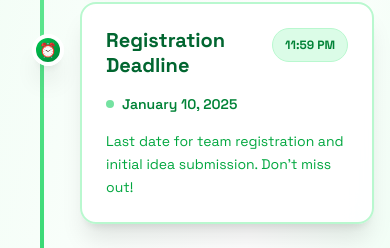
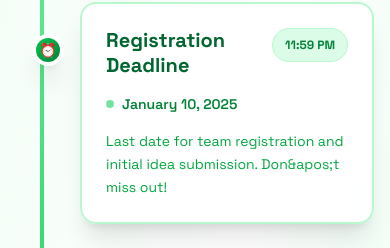
Before and after one commit to Jaisaarathi19/ezhumi, a Next.js app: page / in a window 390 px wide. Shown: the part 3656-3904 px from the top of the page. Built offline with nearby package versions, Linux system fonts and the light colour scheme.

Commit message:
fixed timeline rendering issue on mobile devices

```diff
--- a/src/components/Timeline.tsx
+++ b/src/components/Timeline.tsx
@@ -103,7 +103,7 @@ const TimelineItem: React.FC<TimelineItemProps> = ({ event, index }) => {
             {event.status === 'featured' && (
               <div className="mt-4 p-4 bg-gradient-to-r from-green-100 to-green-50 rounded-xl border-l-4 border-green-500">
                 <p className="text-sm font-semibold text-green-700 flex items-center gap-2">
-                  <span>🌟</span> Main Event - Don't miss this!
+                  <span>🌟</span> Main Event - Don&apos;t miss this!
                 </p>
               </div>
             )}
@@ -130,7 +130,7 @@ export const Timeline: React.FC = () => {
     {
       date: "January 10, 2025",
       title: "Registration Deadline",
-      description: "Last date for team registration and initial idea submission. Don't miss out!",
+      description: "Last date for team registration and initial idea submission. Don&apos;t miss out!",
       time: "11:59 PM",
       icon: "⏰",
       status: "upcoming"
```
